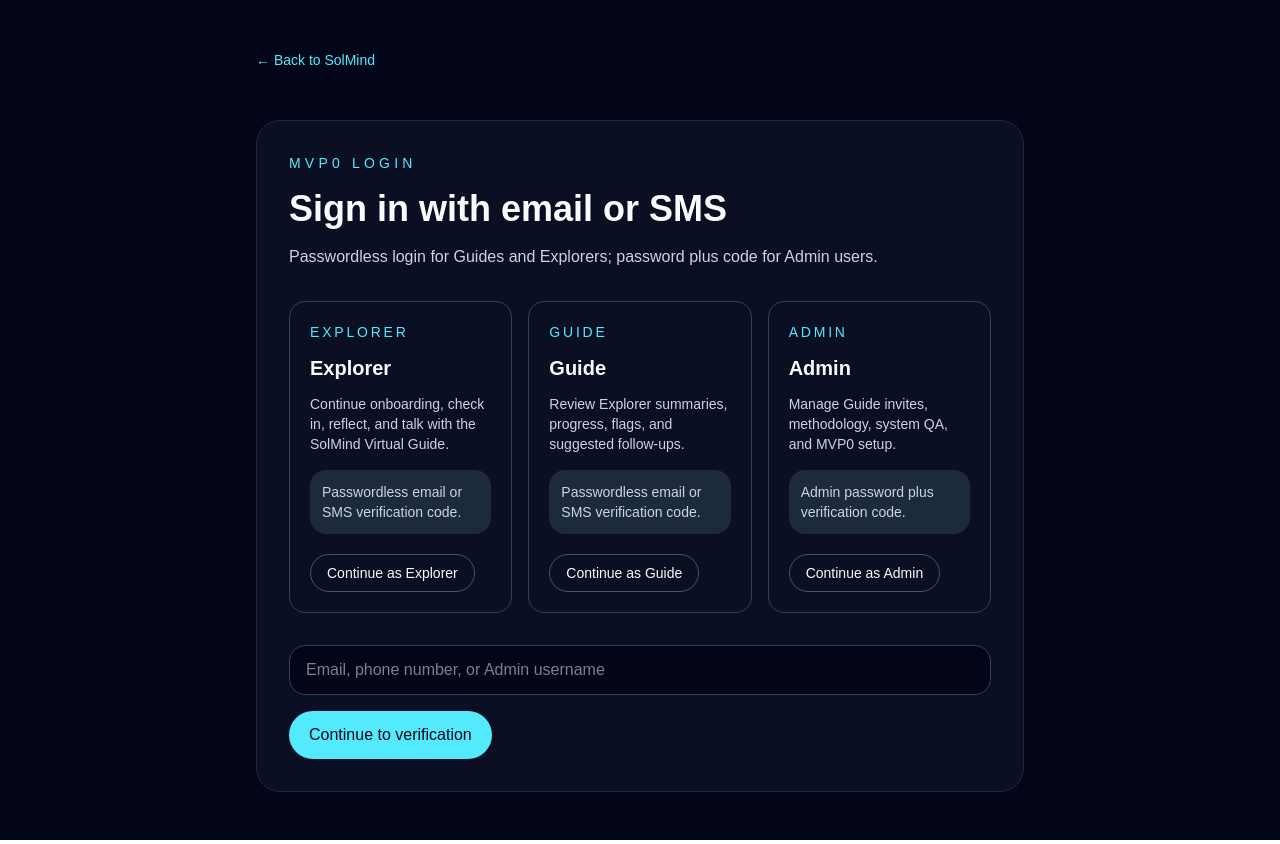
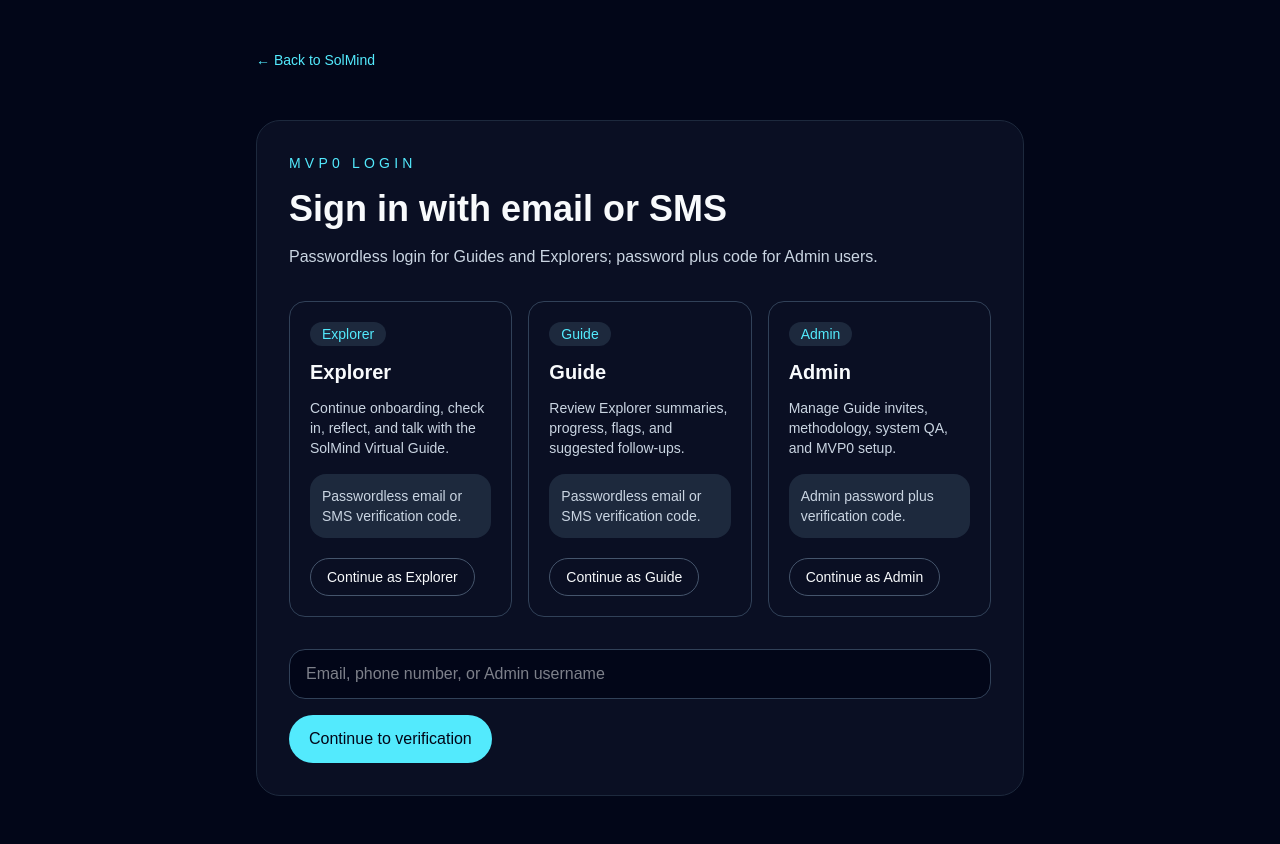
Before and after one commit to SolMindLLC/solmind-app, a Next.js app: page /login in a window 1280 px wide. Built offline with nearby package versions, Linux system fonts and the light colour scheme.

Commit message:
Add shared role badge component

```diff
--- a/src/components/solmind/LoginOptionList.tsx
+++ b/src/components/solmind/LoginOptionList.tsx
@@ -1,3 +1,4 @@
+import { RoleBadge } from "@/components/solmind/RoleBadge";
 import { SOLMIND_LOGIN_OPTIONS } from "@/lib/solmind/loginOptions";
 
 export function LoginOptionList() {
@@ -8,9 +9,8 @@ export function LoginOptionList() {
           key={option.role}
           className="rounded-2xl border border-slate-700 p-5"
         >
-          <p className="text-sm uppercase tracking-[0.2em] text-cyan-300">
-            {option.role}
-          </p>
+
+          <RoleBadge role={option.role} />
 
           <h2 className="mt-3 text-xl font-semibold">{option.title}</h2>
 
--- /dev/null
+++ b/src/components/solmind/RoleBadge.tsx
@@ -0,0 +1,13 @@
+import { SOLMIND_ROLE_LABELS, type SolMindRole } from "@/lib/solmind/roles";
+
+type RoleBadgeProps = {
+  role: SolMindRole;
+};
+
+export function RoleBadge({ role }: RoleBadgeProps) {
+  return (
+    <span className="rounded-full bg-slate-800 px-3 py-1 text-sm text-cyan-300">
+      {SOLMIND_ROLE_LABELS[role]}
+    </span>
+  );
+}
--- a/src/components/solmind/RouteAccessPreview.tsx
+++ b/src/components/solmind/RouteAccessPreview.tsx
@@ -1,3 +1,4 @@
+import { RoleBadge } from "@/components/solmind/RoleBadge";
 import { SOLMIND_ROUTE_ACCESS_RULES } from "@/lib/solmind/routeAccess";
 
 export function RouteAccessPreview() {
@@ -20,10 +21,11 @@ export function RouteAccessPreview() {
                 <p className="font-semibold text-slate-50">{rule.label}</p>
                 <p className="mt-1 text-sm text-slate-300">{rule.route}</p>
               </div>
-
-              <p className="rounded-full bg-slate-800 px-3 py-1 text-sm text-cyan-300">
-                {rule.allowedRoles.join(", ")}
-              </p>
+              <div className="flex flex-wrap gap-2">
+                {rule.allowedRoles.map((role) => (
+                  <RoleBadge key={role} role={role} />
+                ))}
+              </div>
             </div>
           </div>
         ))}
```
